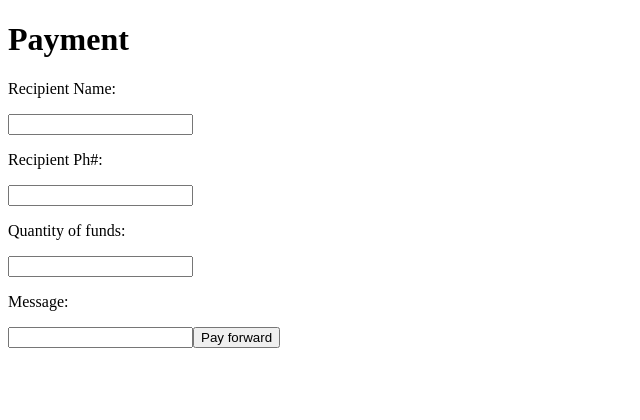
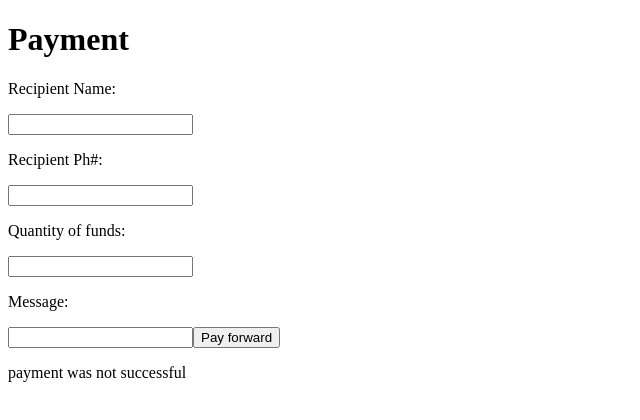
Before and after one commit to cs481-ekh/f21-welolo, a React (Create React App) app in the folder Welolo/client/: page / in a window 1280 px wide. Shown: the top 420 px of the page, without its empty margins (0-640 px from the left). Built offline with nearby package versions, Linux system fonts and the light colour scheme.

Commit message:
Payment failed page #5

```diff
--- /dev/null
+++ b/Welolo/client/src/error_message.js
@@ -0,0 +1,13 @@
+import React from 'react';
+
+class ErrorMessage extends React.Component {
+    constructor() {
+      super()
+      this.state = {errorMessage: "payment was not successful"};
+    }
+    render() {
+      return <p>{this.state.errorMessage}</p>;
+    }
+}
+
+export default ErrorMessage;
--- a/Welolo/client/src/index.js
+++ b/Welolo/client/src/index.js
@@ -1,5 +1,6 @@
 import React from 'react';
 import ReactDOM from 'react-dom';
+import ErrorMessage from './error_message'
 
 class PaymentForm extends React.Component {
   render() {
@@ -24,6 +25,7 @@ class PaymentForm extends React.Component {
         />
         <input
         type='submit' value='Pay forward'/>
+        <ErrorMessage />
       </form>
 
     )}
```
